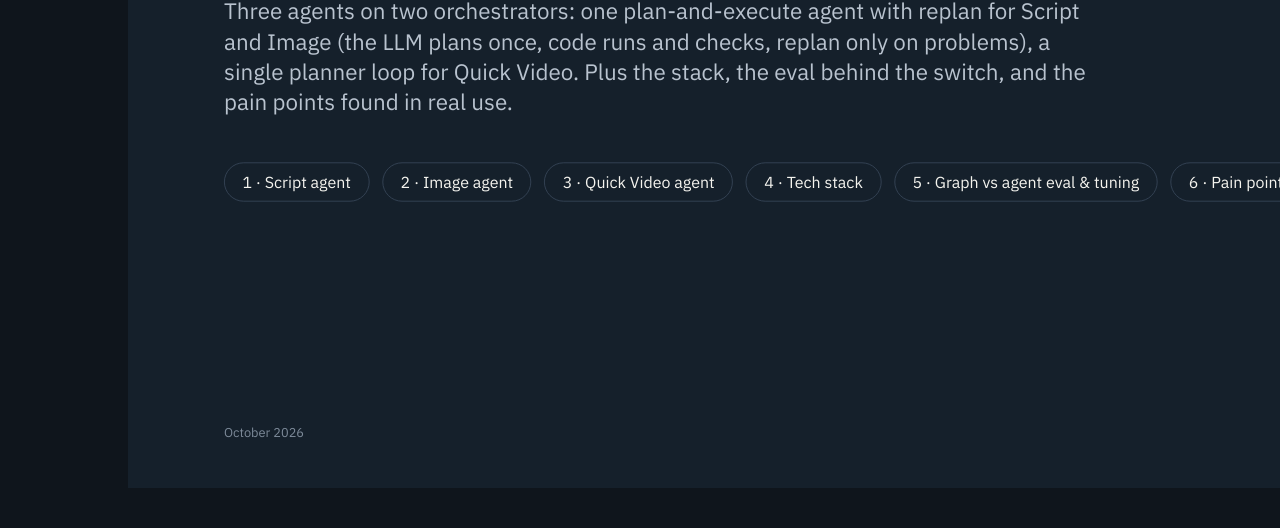
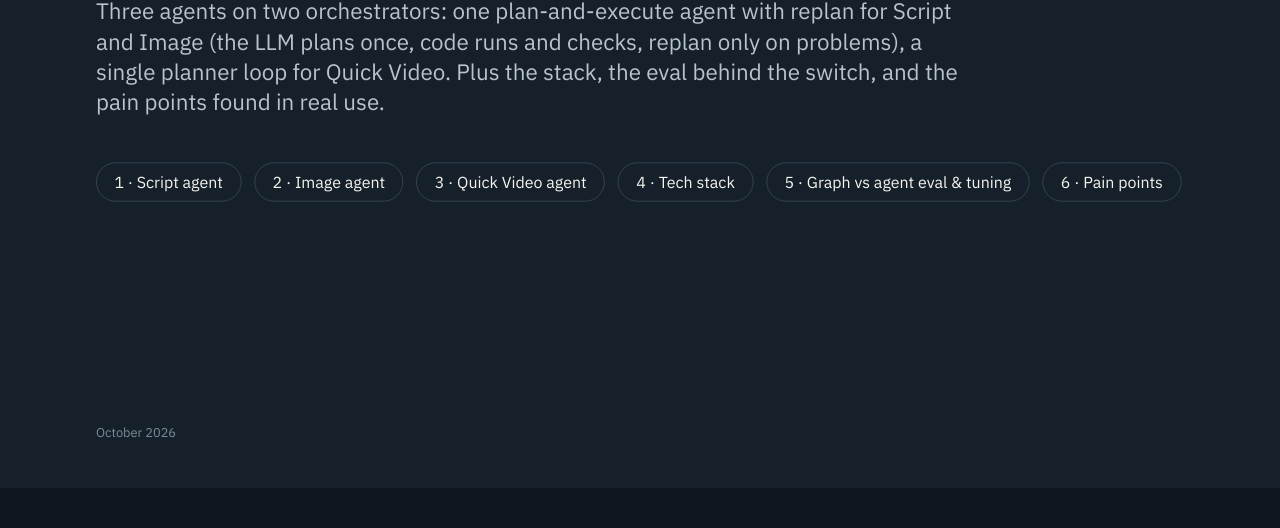
Before and after one commit to Anhhuhi123/enterprise-agent-architecture, a plain HTML site: page index.html in a window 1280 px wide. Shown: the part 272-800 px from the top of the page. Drawn offline with Linux system fonts and the light colour scheme.

Commit message:
fix responesive

```diff
--- a/index.html
+++ b/index.html
@@ -27,7 +27,7 @@
 
   /* ---------- deck frame ---------- */
   .stage { position: fixed; inset: 0; display: flex; align-items: center; justify-content: center; }
-  .deck { position: relative; width: 1600px; height: 900px; transform-origin: center center; }
+  .deck { position: relative; flex: none; width: 1600px; height: 900px; transform-origin: center center; }
   .slide { position: absolute; inset: 0; width: 1600px; height: 900px; background: var(--bg); padding: 36px 40px 0; display: none; overflow: hidden; }
   .slide.active { display: block; }
   .nav { position: fixed; right: 16px; top: 12px; display: flex; gap: 8px; align-items: center; font: 500 13px 'JetBrains Mono', monospace; color: #AEB8C4; z-index: 10; }
@@ -800,7 +800,8 @@ function show(i) {
   history.replaceState(null, '', '#' + (cur + 1));
 }
 function fit() {
-  const s = Math.min(window.innerWidth / 1600, window.innerHeight / 900);
+  const de = document.documentElement;
+  const s = Math.min(de.clientWidth / 1600, de.clientHeight / 900);
   deck.style.transform = `scale(${s})`;
 }
 document.getElementById('prev').onclick = () => show(cur - 1);
@@ -812,6 +813,7 @@ document.addEventListener('keydown', e => {
   if (e.key === 'End') show(slides.length - 1);
 });
 window.addEventListener('resize', fit);
+if (document.fonts) document.fonts.ready.then(fit);
 fit(); show(cur);
 </script>
 </body>
```
